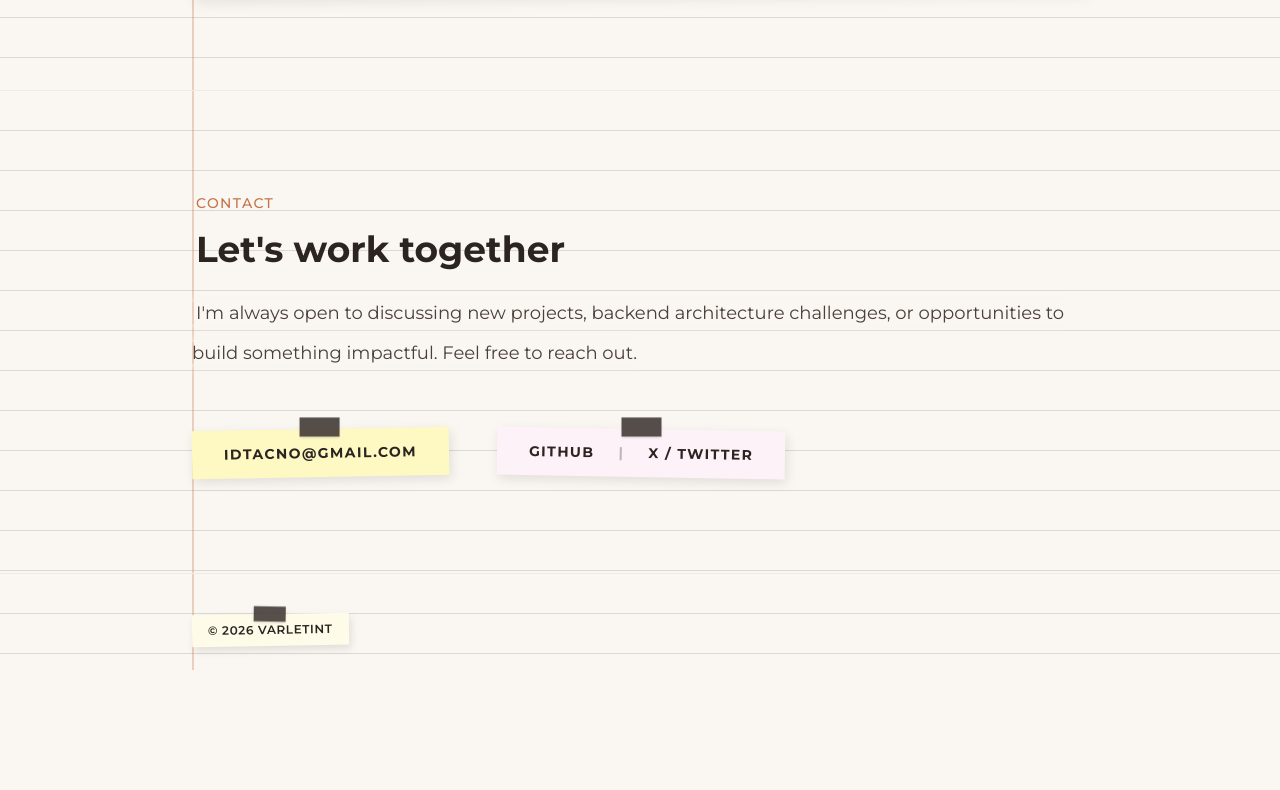
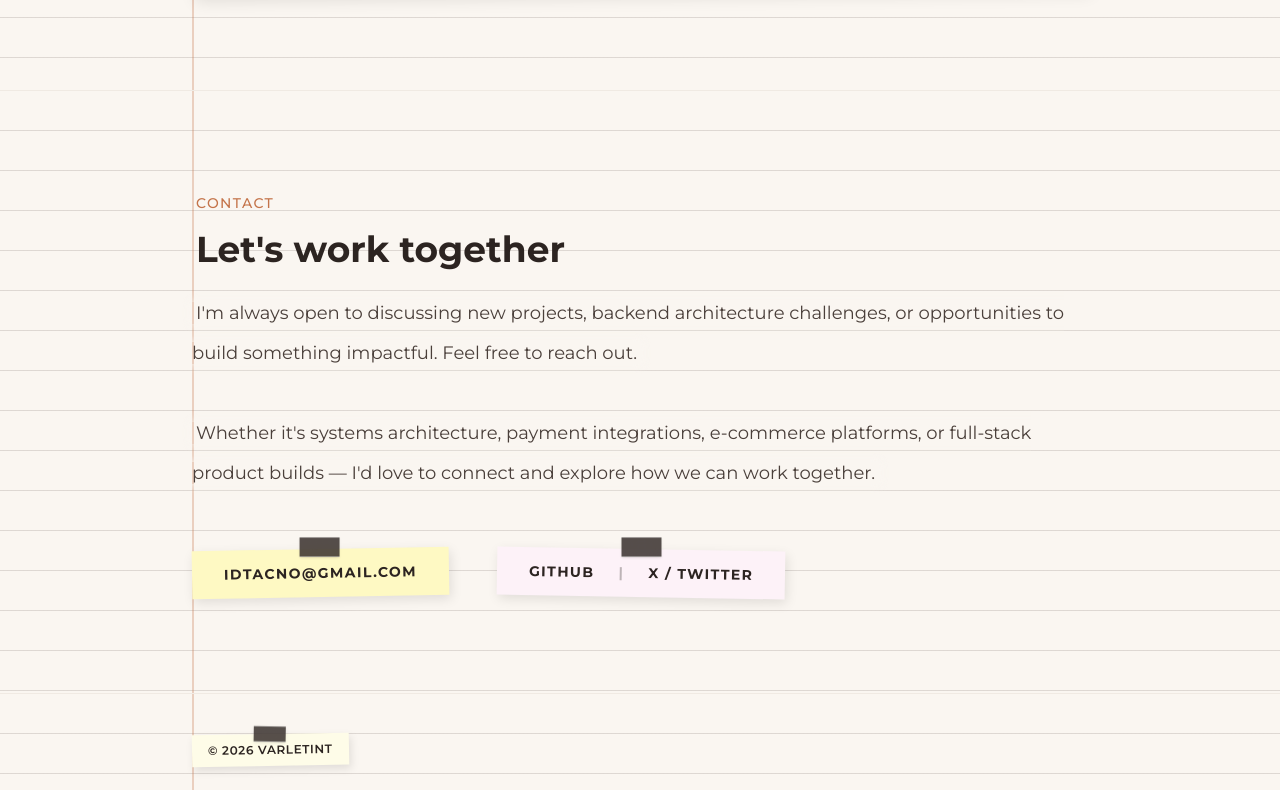
Before and after one commit to varletint/portfolio-3, a React (Vite) app: page / in a window 1280 px wide. Shown: the part 4358-5148 px from the top of the page. Before the commit the page ends 5028 px from the top, so only its background shows below. Built offline with nearby package versions, Linux system fonts and the light colour scheme.

Commit message:
feat: update contact messaging for systems architecture discussions

```diff
--- a/src/components/Contact.tsx
+++ b/src/components/Contact.tsx
@@ -20,6 +20,12 @@ const Contact = () => {
             I'm always open to discussing new projects, backend architecture
             challenges, or opportunities to build something impactful. Feel free
             to reach out.
+          </p>
+          <div className='h-[40px]' aria-hidden='true'></div>
+          <p className='inline shadow-[0_0_10px_2px_rgba(250,246,241,0.8)] px-1'>
+            Whether it's systems architecture, payment integrations, e-commerce
+            platforms, or full-stack product builds — I'd love to connect and
+            explore how we can work together.
           </p>
         </div>
 
```
